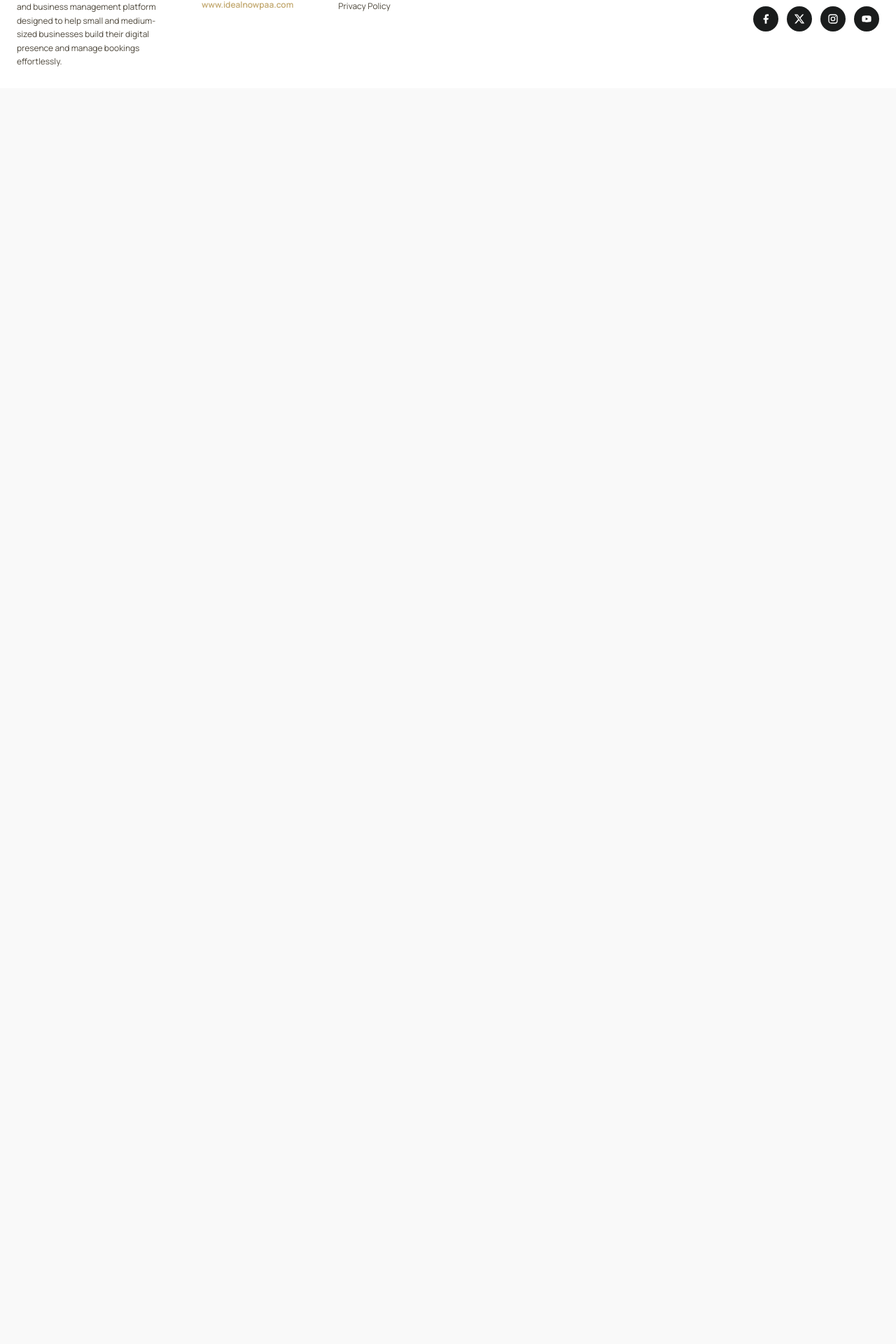
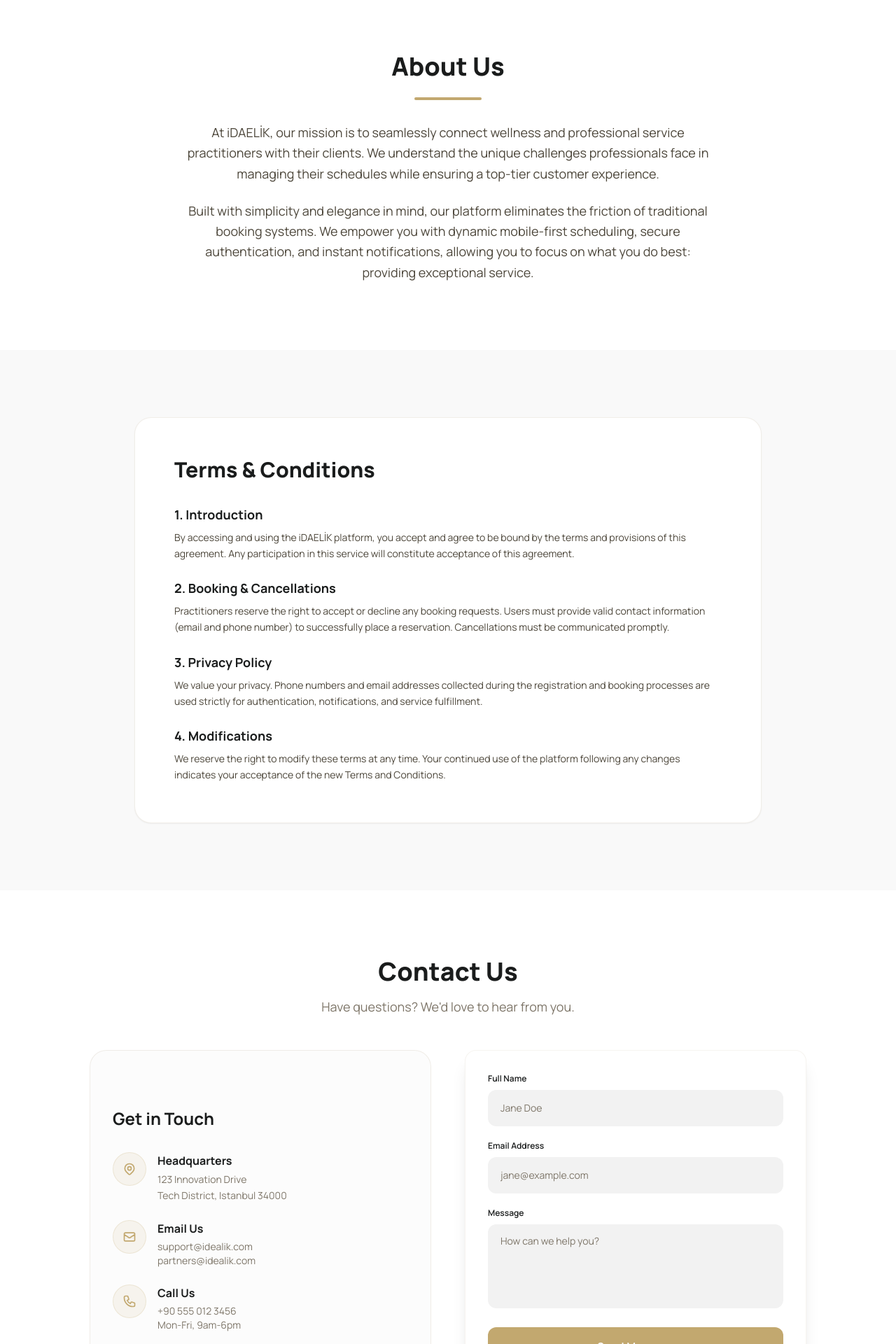
Before and after one commit to sak-gif/idealik, a Next.js app in the folder app/: page / in a window 1280 px wide. Shown: the part 855-2775 px from the top of the page at 70% size. Before the commit the page ends 981 px from the top, so only its background shows below. Built offline with nearby package versions, Linux system fonts and the light colour scheme.

Commit message:
last updates

```diff
--- a/app/src/app/page.tsx
+++ b/app/src/app/page.tsx
@@ -13,30 +13,147 @@
   return (
     <div className="min-h-screen flex flex-col" style={{ background: '#F9F9F9' }}>
       <Header />
-      <main className="flex-1 flex items-center justify-center relative overflow-hidden">
+      <main className="flex-1 relative bg-bg-main overflow-x-hidden">
+        {/* --- HOME SECTION --- */}
+        <section id="home" className="relative min-h-[90vh] flex items-center justify-center pt-20 pb-32">
           <SparkleDecor />
-        <div className="text-center px-6 py-24 relative z-10 animate-in max-w-3xl mx-auto">
+          <div className="text-center px-6 relative z-10 animate-in max-w-4xl mx-auto">
             <h1
               className="f-heading font-extrabold leading-tight tracking-tight mb-6"
-            style={{ fontSize: 'clamp(32px, 5vw, 56px)', color: '#1A1C1C' }}
+              style={{ fontSize: 'clamp(32px, 5vw, 64px)', color: '#1A1C1C' }}
             >
               {t('landing.title')}
             </h1>
             <p
-            className="f-heading mb-14"
-            style={{ fontSize: 'clamp(18px, 2.5vw, 26px)', color: '#4C463A' }}
+              className="f-heading mb-14 mx-auto max-w-2xl"
+              style={{ fontSize: 'clamp(18px, 2.5vw, 24px)', color: '#4C463A' }}
             >
               {t('landing.subtitle')}
             </p>
             <div className="flex flex-col sm:flex-row items-center justify-center gap-5">
-            <Link href="/login" className="btn-gold min-w-[220px] text-lg px-12 py-4" id="cta-sign-in">
+              <Link href="/login" className="btn-gold min-w-[220px] text-lg px-12 py-4 shadow-xl shadow-primary/20 hover:scale-105 transition-transform" id="cta-sign-in">
                 {t('landing.signIn')}
               </Link>
-            <Link href="/register" className="btn-outline min-w-[220px] text-lg px-12 py-4" id="cta-sign-up">
+              <Link href="/register" className="btn-outline min-w-[220px] text-lg px-12 py-4 bg-white hover:bg-neutral-50 transition-colors" id="cta-sign-up">
                 {t('landing.signUp')}
               </Link>
             </div>
           </div>
+        </section>
+
+        {/* --- ABOUT US SECTION --- */}
+        <section id="about" className="py-24 bg-white relative">
+          <div className="page-container mx-auto px-6">
+            <div className="max-w-3xl mx-auto text-center">
+              <h2 className="f-heading font-extrabold text-4xl mb-6" style={{ color: '#1A1C1C' }}>About Us</h2>
+              <div className="w-24 h-1 bg-primary mx-auto mb-8 rounded-full"></div>
+              <p className="text-lg leading-relaxed mb-6" style={{ color: '#4C463A' }}>
+                At iDAELİK, our mission is to seamlessly connect wellness and professional service practitioners with their clients.
+                We understand the unique challenges professionals face in managing their schedules while ensuring a top-tier customer experience.
+              </p>
+              <p className="text-lg leading-relaxed" style={{ color: '#4C463A' }}>
+                Built with simplicity and elegance in mind, our platform eliminates the friction of traditional booking systems.
+                We empower you with dynamic mobile-first scheduling, secure authentication, and instant notifications, allowing you to focus on what you do best: providing exceptional service.
+              </p>
+            </div>
+          </div>
+        </section>
+
+        {/* --- TERMS AND CONDITIONS SECTION --- */}
+        <section id="terms" className="py-24" style={{ background: '#F9F9F9' }}>
+          <div className="page-container mx-auto px-6">
+            <div className="max-w-4xl mx-auto bg-white p-10 md:p-14 rounded-3xl shadow-sm border border-outline-variant/30">
+              <h2 className="f-heading font-extrabold text-3xl mb-8" style={{ color: '#1A1C1C' }}>Terms & Conditions</h2>
+              <div className="space-y-6 text-sm" style={{ color: '#4C463A' }}>
+                <div>
+                  <h3 className="font-bold text-lg mb-2" style={{ color: '#1A1C1C' }}>1. Introduction</h3>
+                  <p className="leading-relaxed">By accessing and using the iDAELİK platform, you accept and agree to be bound by the terms and provisions of this agreement. Any participation in this service will constitute acceptance of this agreement.</p>
+                </div>
+                <div>
+                  <h3 className="font-bold text-lg mb-2" style={{ color: '#1A1C1C' }}>2. Booking & Cancellations</h3>
+                  <p className="leading-relaxed">Practitioners reserve the right to accept or decline any booking requests. Users must provide valid contact information (email and phone number) to successfully place a reservation. Cancellations must be communicated promptly.</p>
+                </div>
+                <div>
+                  <h3 className="font-bold text-lg mb-2" style={{ color: '#1A1C1C' }}>3. Privacy Policy</h3>
+                  <p className="leading-relaxed">We value your privacy. Phone numbers and email addresses collected during the registration and booking processes are used strictly for authentication, notifications, and service fulfillment.</p>
+                </div>
+                <div>
+                  <h3 className="font-bold text-lg mb-2" style={{ color: '#1A1C1C' }}>4. Modifications</h3>
+                  <p className="leading-relaxed">We reserve the right to modify these terms at any time. Your continued use of the platform following any changes indicates your acceptance of the new Terms and Conditions.</p>
+                </div>
+              </div>
+            </div>
+          </div>
+        </section>
+
+        {/* --- CONTACT US SECTION --- */}
+        <section id="contact" className="py-24 bg-white">
+          <div className="page-container mx-auto px-6">
+            <div className="max-w-5xl mx-auto">
+              <div className="text-center mb-12">
+                <h2 className="f-heading font-extrabold text-4xl mb-4" style={{ color: '#1A1C1C' }}>Contact Us</h2>
+                <p className="text-lg" style={{ color: '#7E7669' }}>Have questions? We'd love to hear from you.</p>
+              </div>
+
+              <div className="grid grid-cols-1 md:grid-cols-2 gap-12 items-start">
+                {/* Contact Info */}
+                <div className="bg-surface-container/20 p-8 rounded-3xl border border-outline-variant/30 h-full flex flex-col justify-center">
+                  <h3 className="f-heading font-bold text-2xl mb-8" style={{ color: '#1A1C1C' }}>Get in Touch</h3>
+                  <div className="space-y-6">
+                    <div className="flex items-start gap-4">
+                      <div className="w-12 h-12 rounded-full bg-primary/10 flex items-center justify-center flex-shrink-0 border border-primary/20">
+                        <svg className="w-5 h-5 text-primary" fill="none" stroke="currentColor" viewBox="0 0 24 24" xmlns="http://www.w3.org/2000/svg"><path strokeLinecap="round" strokeLinejoin="round" strokeWidth={2} d="M17.657 16.657L13.414 20.9a1.998 1.998 0 01-2.827 0l-4.244-4.243a8 8 0 1111.314 0z" /><path strokeLinecap="round" strokeLinejoin="round" strokeWidth={2} d="M15 11a3 3 0 11-6 0 3 3 0 016 0z" /></svg>
+                      </div>
+                      <div>
+                        <h4 className="font-bold text-base mb-1" style={{ color: '#1A1C1C' }}>Headquarters</h4>
+                        <p className="text-sm leading-relaxed" style={{ color: '#7E7669' }}>123 Innovation Drive<br/>Tech District, Istanbul 34000</p>
+                      </div>
+                    </div>
+                    <div className="flex items-start gap-4">
+                      <div className="w-12 h-12 rounded-full bg-primary/10 flex items-center justify-center flex-shrink-0 border border-primary/20">
+                        <svg className="w-5 h-5 text-primary" fill="none" stroke="currentColor" viewBox="0 0 24 24" xmlns="http://www.w3.org/2000/svg"><path strokeLinecap="round" strokeLinejoin="round" strokeWidth={2} d="M3 8l7.89 5.26a2 2 0 002.22 0L21 8M5 19h14a2 2 0 002-2V7a2 2 0 00-2-2H5a2 2 0 00-2 2v10a2 2 0 002 2z" /></svg>
+                      </div>
+                      <div>
+                        <h4 className="font-bold text-base mb-1" style={{ color: '#1A1C1C' }}>Email Us</h4>
+                        <p className="text-sm" style={{ color: '#7E7669' }}>support@idealik.com<br/>partners@idealik.com</p>
+                      </div>
+                    </div>
+                    <div className="flex items-start gap-4">
+                      <div className="w-12 h-12 rounded-full bg-primary/10 flex items-center justify-center flex-shrink-0 border border-primary/20">
+                        <svg className="w-5 h-5 text-primary" fill="none" stroke="currentColor" viewBox="0 0 24 24" xmlns="http://www.w3.org/2000/svg"><path strokeLinecap="round" strokeLinejoin="round" strokeWidth={2} d="M3 5a2 2 0 012-2h3.28a1 1 0 01.948.684l1.498 4.493a1 1 0 01-.502 1.21l-2.257 1.13a11.042 11.042 0 005.516 5.516l1.13-2.257a1 1 0 011.21-.502l4.493 1.498a1 1 0 01.684.949V19a2 2 0 01-2 2h-1C9.716 21 3 14.284 3 6V5z" /></svg>
+                      </div>
+                      <div>
+                        <h4 className="font-bold text-base mb-1" style={{ color: '#1A1C1C' }}>Call Us</h4>
+                        <p className="text-sm" style={{ color: '#7E7669' }}>+90 555 012 3456<br/>Mon-Fri, 9am-6pm</p>
+                      </div>
+                    </div>
+                  </div>
+                </div>
+
+                {/* Contact Form */}
+                <div className="card p-8 shadow-xl border border-outline-variant/20">
+                  <form className="space-y-5" onSubmit={(e) => { e.preventDefault(); alert('Thank you for reaching out! We will get back to you soon.'); }}>
+                    <div>
+                      <label className="block text-xs f-heading font-semibold mb-2" style={{ color: '#1A1C1C' }}>Full Name</label>
+                      <input type="text" className="input-field input-no-icon w-full px-4" placeholder="Jane Doe" required />
+                    </div>
+                    <div>
+                      <label className="block text-xs f-heading font-semibold mb-2" style={{ color: '#1A1C1C' }}>Email Address</label>
+                      <input type="email" className="input-field input-no-icon w-full px-4" placeholder="jane@example.com" required />
+                    </div>
+                    <div>
+                      <label className="block text-xs f-heading font-semibold mb-2" style={{ color: '#1A1C1C' }}>Message</label>
+                      <textarea className="input-field input-no-icon w-full px-4 py-3 resize-none min-h-[120px]" placeholder="How can we help you?" required></textarea>
+                    </div>
+                    <button type="submit" className="btn-gold w-full py-4 mt-2">
+                      Send Message
+                    </button>
+                  </form>
+                </div>
+              </div>
+            </div>
+          </div>
+        </section>
       </main>
       <Footer />
     </div>
--- a/app/src/components/Header.tsx
+++ b/app/src/components/Header.tsx
@@ -49,6 +49,12 @@
           />
         </Link>
         <div className="flex items-center gap-6">
+          <nav className="hidden md:flex items-center gap-6 text-sm f-heading font-bold" style={{ color: '#1A1C1C' }}>
+            <Link href="/#home" className="hover:text-primary transition-colors">Home</Link>
+            <Link href="/#about" className="hover:text-primary transition-colors">About Us</Link>
+            <Link href="/#terms" className="hover:text-primary transition-colors">Terms & Conditions</Link>
+            <Link href="/#contact" className="hover:text-primary transition-colors">Contact Us</Link>
+          </nav>
           {isLoggedIn && !isCustomerPage && (
             <button
               onClick={handleLogout}
```
Lines whose indentation alone changed are shown as unchanged.
